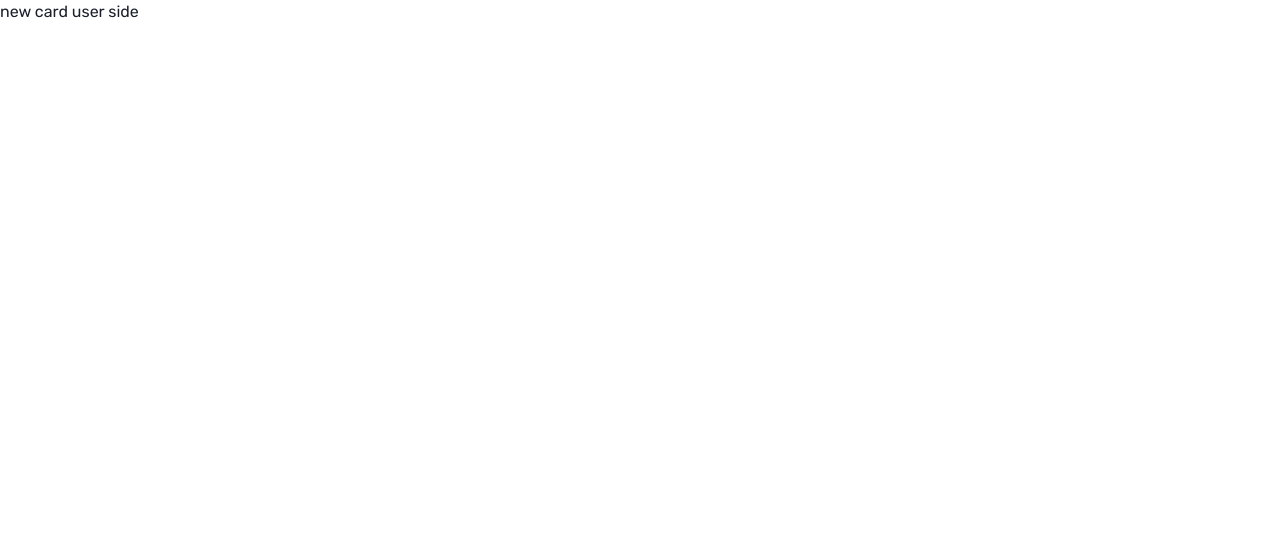
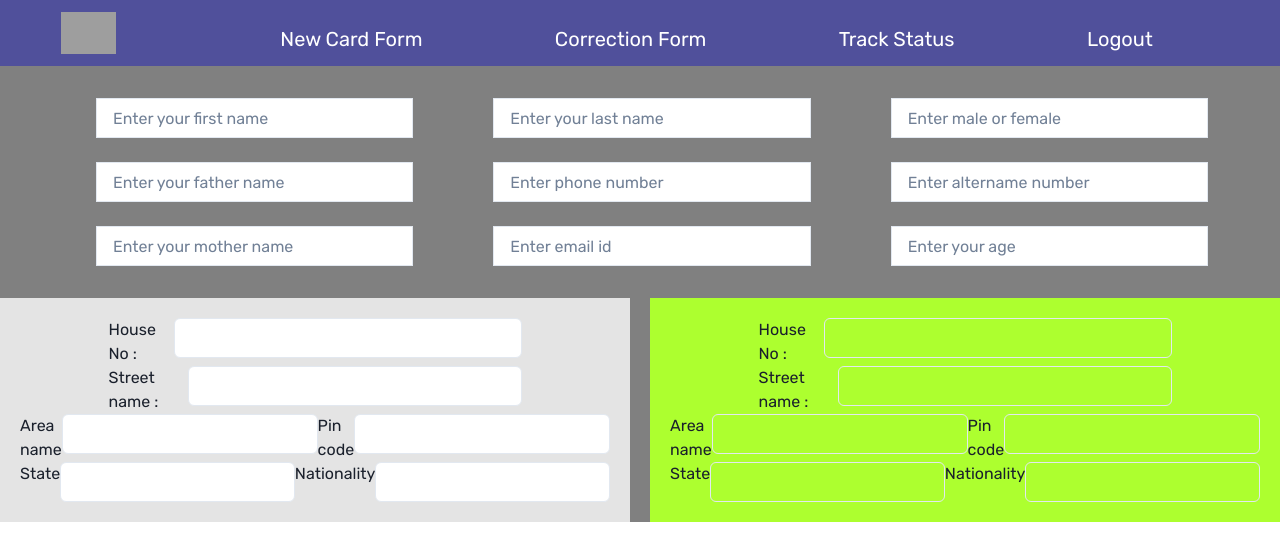
Before and after one commit to Ravi80595/PanPortal, a React (Create React App) app in the folder client/: page /applynewcard in a window 1280 px wide. Shown: the top 560 px of the page. Built offline with nearby package versions, Linux system fonts and the light colour scheme; grey boxes are pictures that could not be loaded.

Commit message:
login signup page added

```diff
--- /dev/null
+++ b/client/src/Components/Navbar.jsx
@@ -0,0 +1,20 @@
+import { Flex,Text,Box,Image } from '@chakra-ui/react'
+import React from 'react'
+
+const Navbar = () => {
+
+
+return (
+    <Flex p={3} bg='#50509b' color='white' justifyContent='space-around'>
+      <Image cursor='pointer' src="https://www.pancardapplyonline.com/img/pancardao_logo.svg" w='55px' />
+      <Flex pt={3}  fontSize="20px" w="80%" justifyContent='space-around'>
+        <Text>New Card Form</Text>
+        <Text>Correction Form</Text>
+        <Text>Track Status</Text>
+        <Text>Logout</Text>
+      </Flex>
+    </Flex>
+  )
+}
+
+export default Navbar
--- a/client/src/Pages/Customer/Applynewcard.jsx
+++ b/client/src/Pages/Customer/Applynewcard.jsx
@@ -1,12 +1,79 @@
 import React from 'react'
+import { Box,Flex,Input } from '@chakra-ui/react'
+import Navbar from '../../Components/Navbar'
 
 const Applynewcard = () => {
 
 
 return (
-    <div>
-      new card user side
-    </div>
+    <Box bg='grey'>
+      <Navbar/>
+      <Box >
+        <Flex justifyContent='space-around' gap={10} w="90%" m='auto'>
+          <Box p={5}>
+            <Input borderRadius={0} bg='white' m={3} placeholder="Enter your first name"/>
+            <Input borderRadius={0} bg='white' m={3} placeholder="Enter your father name"/>
+            <Input borderRadius={0} bg='white' m={3} placeholder="Enter your mother name"/>
+          </Box>
+          <Box p={5}>
+            <Input borderRadius={0} bg='white' m={3} placeholder="Enter your last name"/>
+            <Input borderRadius={0} bg='white' m={3} placeholder="Enter phone number"/>
+            <Input borderRadius={0} bg='white' m={3} placeholder="Enter email id"/>
+          </Box>
+          <Box p={5}>
+            <Input borderRadius={0} bg='white' m={3} placeholder="Enter male or female"/>
+            <Input borderRadius={0} bg='white' m={3} placeholder="Enter altername number"/>
+            <Input borderRadius={0} bg='white' m={3} placeholder="Enter your age"/>
+          </Box>
+        </Flex>
+        <Flex gap={5}>
+          <Box w="50%" bg='#e4e4e4' p={5}>
+            <Flex  w="70%" m='auto'>
+              <label>House No : </label>
+              <Input bg='white' />
+            </Flex>
+            <Flex w="70%" m='auto'>
+              <label>Street name : </label>
+              <Input bg='white' />
+            </Flex>
+            <Flex justifyContent='space-around'>
+              <label>Area name</label>
+              <Input bg='white' />
+              <label>Pin code</label>
+              <Input bg='white' />
+            </Flex>
+            <Flex justifyContent='space-around'>
+              <label>State</label>
+              <Input bg='white' />
+              <label>Nationality</label>
+              <Input bg='white' />
+            </Flex>
+          </Box>
+          <Box w="50%" bg='greenyellow' p={5}>
+            <Flex w="70%" m='auto'>
+              <label>House No : </label>
+              <Input />
+            </Flex>
+            <Flex w="70%" m='auto'>
+              <label>Street name : </label>
+              <Input />
+            </Flex>
+            <Flex justifyContent='space-around'>
+              <label>Area name</label>
+              <Input />
+              <label>Pin code</label>
+              <Input />
+            </Flex>
+            <Flex justifyContent='space-around'>
+              <label>State</label>
+              <Input />
+              <label>Nationality</label>
+              <Input />
+            </Flex>
+          </Box>
+        </Flex>
+      </Box>
+    </Box>
   )
 }
 
--- a/client/src/Pages/Customer/Auth.jsx
+++ b/client/src/Pages/Customer/Auth.jsx
@@ -1,10 +1,18 @@
+import { Box,Button,Input,Text } from '@chakra-ui/react'
 import React from 'react'
 
 const Auth = () => {
-  return (
-    <div>
-      login page
-    </div>
+
+return (
+  <Box textAlign='center' w='40%' m='auto' mt={10}>
+  <Button mb={2} w='100%' bg='#720000' color='white'>Login</Button>
+  <Box   boxShadow= 'rgba(0, 0, 0, 0.35) 0px 5px 15px' p={10} >
+      <Input p={5} m={3} placeholder='Enter email'/>
+      <Input p={5} m={3} placeholder='Confirm Password'/>
+      <Button mt={5} borderRadius={0} bg='blue' color='white'>Login</Button>
+  <Text pt={5} textAlign='center'>New User? <span> Sign up</span> </Text>
+  </Box>
+  </Box>
   )
 }
 
```
